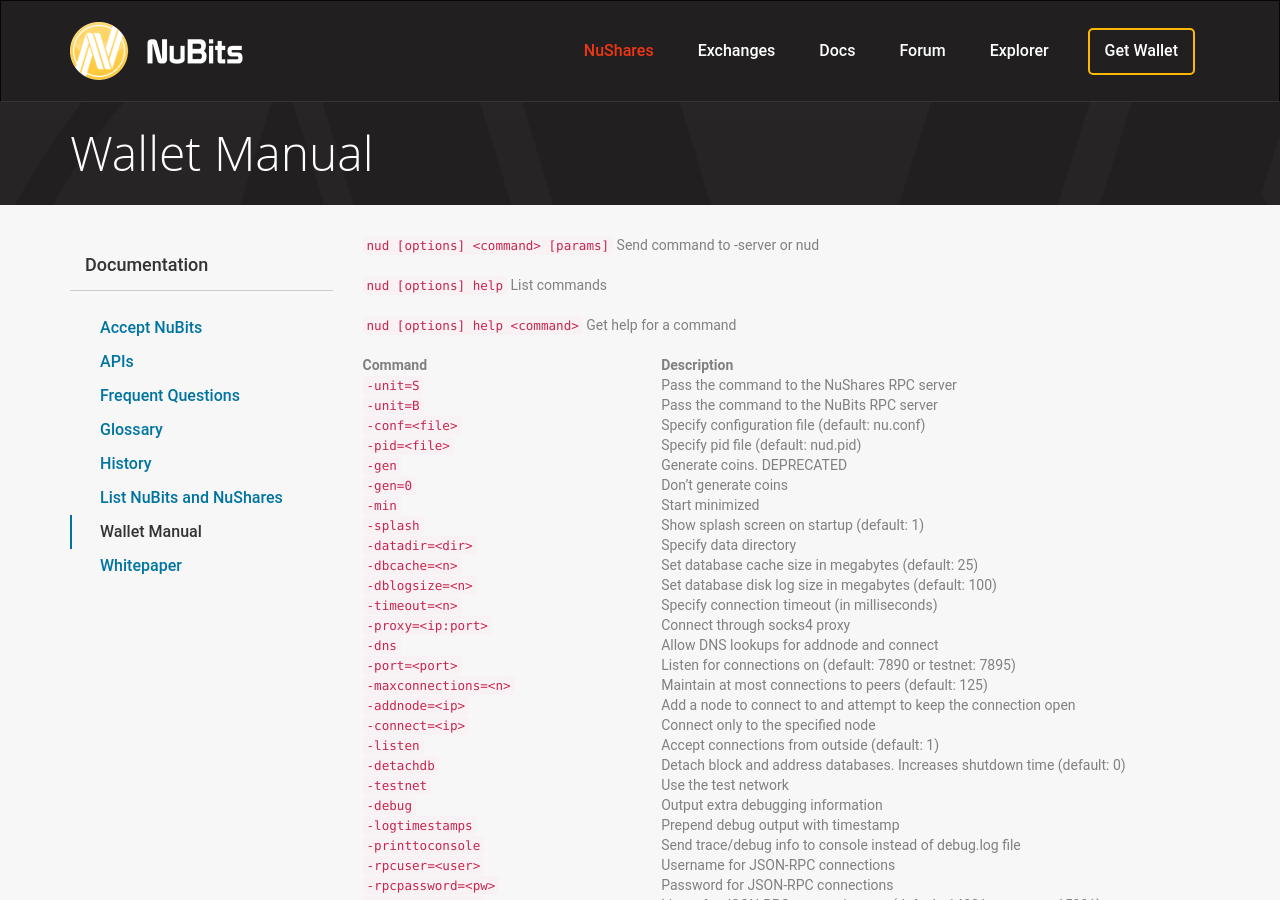
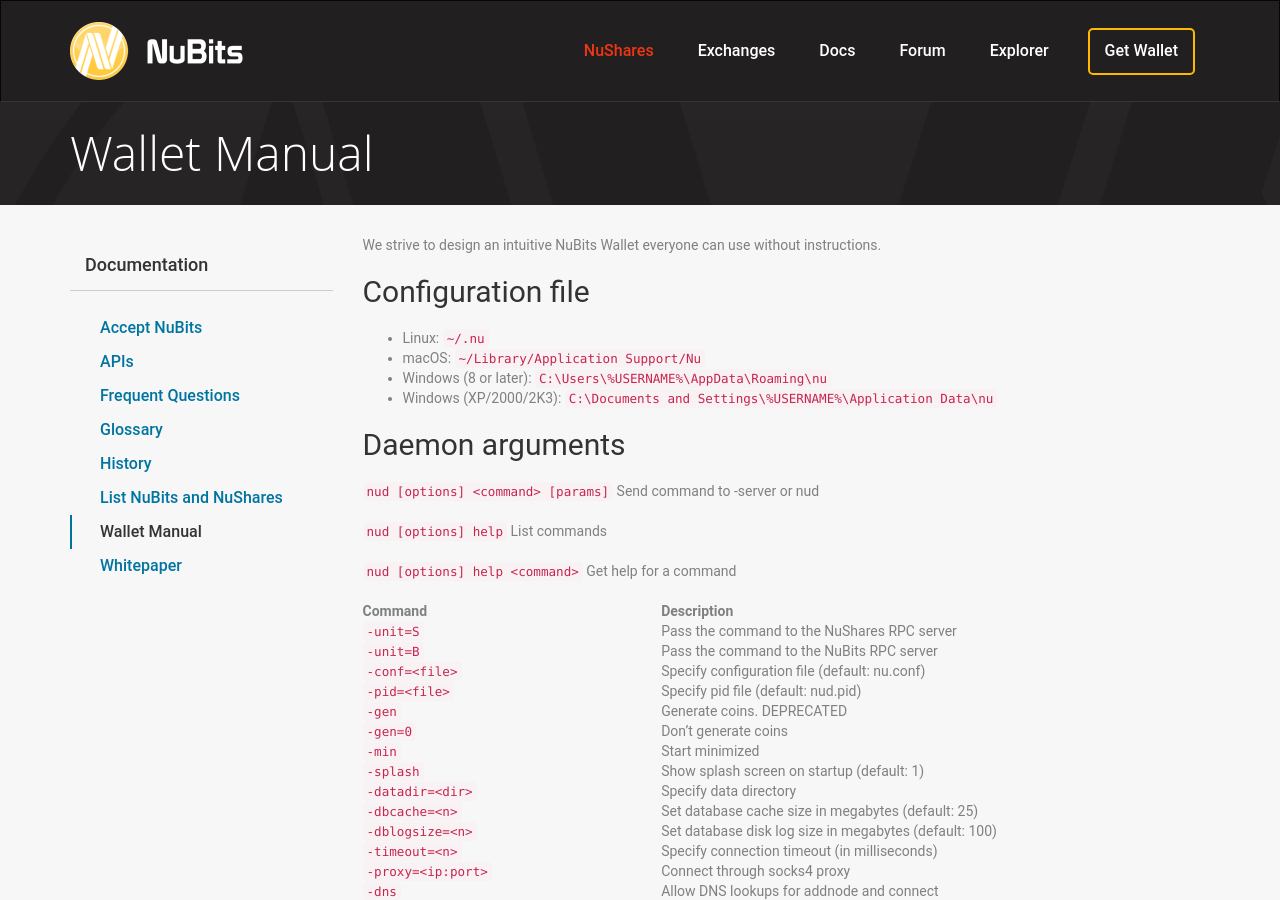
Before and after one commit to NuNetwork/nunetwork.github.io, a Jekyll site: the page built from _pages/wallet-manual.md, in a window 1280 px wide and 900 px high. Built offline with Jekyll 4.4.1, drawn with Linux system fonts in a browser that asks for light colours.

Commit message:
Update wallet-manual.md

```diff
--- a/_pages/wallet-manual.md
+++ b/_pages/wallet-manual.md
@@ -5,6 +5,17 @@
 show_sidebar: true
 permalink: /wallet-manual
 ---
+We strive to design an intuitive NuBits Wallet everyone can use without instructions.
+
+## Configuration file
+
+- Linux: `~/.nu`
+- macOS: `~/Library/Application Support/Nu`
+- Windows (8 or later): `C:\Users\%USERNAME%\AppData\Roaming\nu`
+- Windows (XP/2000/2K3): `C:\Documents and Settings\%USERNAME%\Application Data\nu`
+
+## Daemon arguments
+
 `nud [options] <command> [params]`
 Send command to -server or nud
 
@@ -78,7 +89,6 @@
 --------|------------
 `-upnp` | Use Universal Plug and Play to map the listening port (default: 1)
 
-
 ### ifdef WIN32
 
 Command | Description
```
